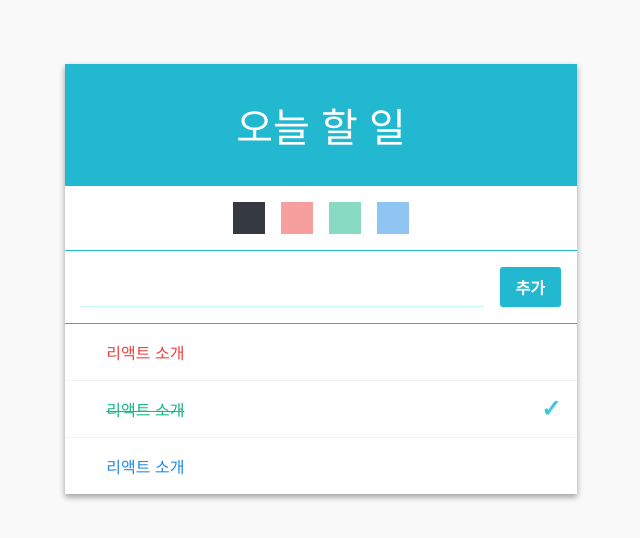
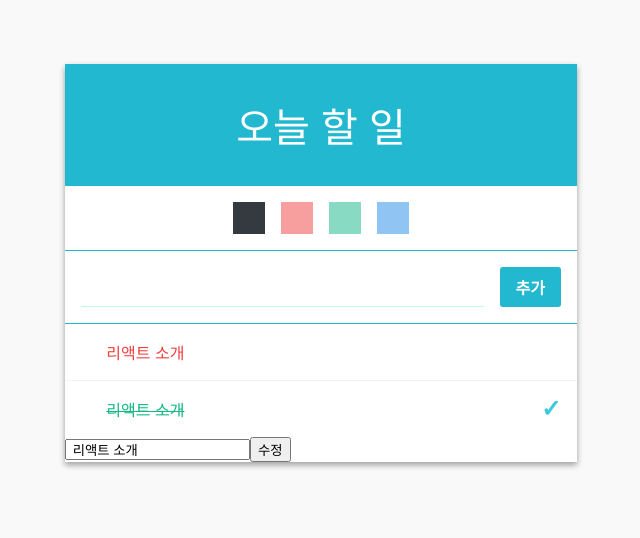
Before and after one commit to jdongyun/react-todo-list, a React (Create React App) app: page / in a window 1280 px wide. Shown: the top 538 px of the page, without its empty margins (319-959 px from the left). Built offline with nearby package versions, Linux system fonts and the light colour scheme.

Commit message:
개발중: 수정 기능(1) TODO: 수정 버튼 생성 및 CSS 수정

```diff
--- a/src/App.js
+++ b/src/App.js
@@ -10,18 +10,20 @@ class App extends Component {
 
   state = {
     input: '',
+	edit: '',
     colors: ['#343a40', '#f03e3e', '#12b886', '#228ae6'],
     color_selected: '#343a40',
     todos: [
-      { id: 0, text: ' 리액트 소개', checked: false, color: '#f03e3e'},
-      { id: 1, text: ' 리액트 소개', checked: true, color: '#12b886'},
-      { id: 2, text: ' 리액트 소개', checked: false, color: '#228ae6'},
+      { id: 0, text: ' 리액트 소개', checked: false, color: '#f03e3e', editing: false},
+      { id: 1, text: ' 리액트 소개', checked: true, color: '#12b886', editing: false},
+      { id: 2, text: ' 리액트 소개', checked: false, color: '#228ae6', editing: true},
     ]
   }
 
   handleChange = (e) => {
+	const { name, value } = e.target;
     this.setState({
-      input: e.target.value,
+      [name]: value,
     })
   }
 
@@ -33,16 +35,11 @@ class App extends Component {
 			id: this.id++,
 			text: input,
 			checked: false,
-			color: color_selected
+			color: color_selected,
+			editing: false,
 		})
 	});
 	e.preventDefault();
-  }
-
-  handleKeyPress = (e) => {
-    if(e.key === 'Enter') {
-      this.handleCreate()
-    }
   }
 
   handleToggle = (id) => {
@@ -72,15 +69,35 @@ class App extends Component {
     this.setState({ color_selected: color })
   }
 
+  handleEditSubmit = (id) => {
+	    const { edit, todos } = this.state
+
+		const index = todos.findIndex(todo => todo.id === id)
+		const edited = todos[index];
+		const nextTodos = [...todos];
+		const text = edit === '' ? todos[index].text : edit;
+
+		nextTodos[index] = {
+		  ...edited,
+		  text,
+		  editing: false,
+		}
+
+		this.setState({
+		  edit: '',
+		  todos: nextTodos,
+		})
+  }
+
   render() {
     const { input, todos, colors, color_selected } = this.state;
     const {
       handleChange,
       handleSubmit,
-      handleKeyPress,
       handleToggle,
       handleRemove,
       handleColor,
+	  handleEditSubmit,
     } = this
 
     return (
@@ -92,7 +109,6 @@ class App extends Component {
       form={(
         <Form
           value={input}
-          onKeyPress={handleKeyPress}
           onChange={handleChange}
           onSubmit={handleSubmit}
           color={color_selected}
@@ -100,7 +116,9 @@ class App extends Component {
       )}>
         <TodoItemList todos={todos}
           onToggle={handleToggle}
-          onRemove={handleRemove}/>
+          onRemove={handleRemove}
+		  onChange={handleChange}
+		  onEditSubmit={handleEditSubmit}/>
       </TodoListTemplate>
     )
   }
--- a/src/components/Form.js
+++ b/src/components/Form.js
@@ -1,12 +1,12 @@
 import React from 'react'
 import './Form.css'
 
-const Form = ({value, color, onChange, onSubmit, onKeyPress}) => {
+const Form = ({value, color, onChange, onSubmit}) => {
     return (
         <form className="form" onSubmit={onSubmit}>
-            <input type="text" value={value} style={{color}}
+            <input type="text" name="input" value={value} style={{color}}
 				required pattern=".*\S+.*"
-                onChange={onChange} onKeyPress={onKeyPress}/>
+                onChange={onChange} />
 			<button className="create-button">추가</button>
         </form>
     )
--- a/src/components/TodoItem.css
+++ b/src/components/TodoItem.css
@@ -4,7 +4,7 @@
     align-items: center;
     cursor: pointer;
     transition: all 0.15s;
-    user-select: none;
+	user-select: none;
 }
 
 .todo-item:hover {
--- a/src/components/TodoItem.js
+++ b/src/components/TodoItem.js
@@ -3,12 +3,26 @@ import './TodoItem.css'
 
 class TodoItem extends Component {
     shouldComponentUpdate(nextProps, nextState) {
-        return this.props.checked !== nextProps.checked
+        return true;
+		//return this.props.checked !== nextProps.checked
     }
 
     render() {
-        const { text, checked, id, onToggle, onRemove, color} = this.props;
+        const { text, checked, id, onToggle, onRemove, color, editing, onChange, onEditSubmit} = this.props;
 
+		if(editing) {
+			return (
+				<div>
+					<form onSubmit={(e) => {
+							e.preventDefault();
+							onEditSubmit(id)
+						}}>
+						<input type="text" name="edit" defaultValue={text} onChange={onChange}/>
+						<button type="submit">수정</button>
+					</form>
+				</div>
+			)
+		} else {
 			return (
 				<div className="todo-item" onClick={() => onToggle(id)}>
 					<div className="remove" onClick={(e) => {
@@ -25,6 +39,8 @@ class TodoItem extends Component {
 			)
 		}
 
+    }
+
 
 }
 
--- a/src/components/TodoItemList.js
+++ b/src/components/TodoItemList.js
@@ -8,11 +8,11 @@ class TodoItemList extends Component {
 
     }
     render() {
-        const { todos, onToggle, onRemove } = this.props;
+        const { todos, onToggle, onRemove, onChange, onEditSubmit } = this.props;
 
 
         const todoList = todos.map(
-            ({id, color, text, checked}) => (
+            ({id, color, text, checked, editing}) => (
                 <TodoItem
                     id={id}
                     text={text}
@@ -21,6 +21,9 @@ class TodoItemList extends Component {
                     onRemove={onRemove}
                     color={color}
                     key={id}
+					onChange={onChange}
+					editing={editing}
+					onEditSubmit={onEditSubmit}
                     />
             )
         )
```
Lines whose indentation alone changed are shown as unchanged.
